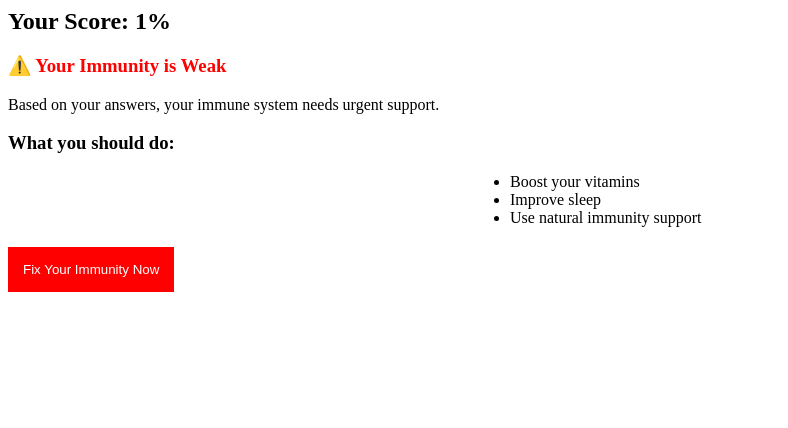
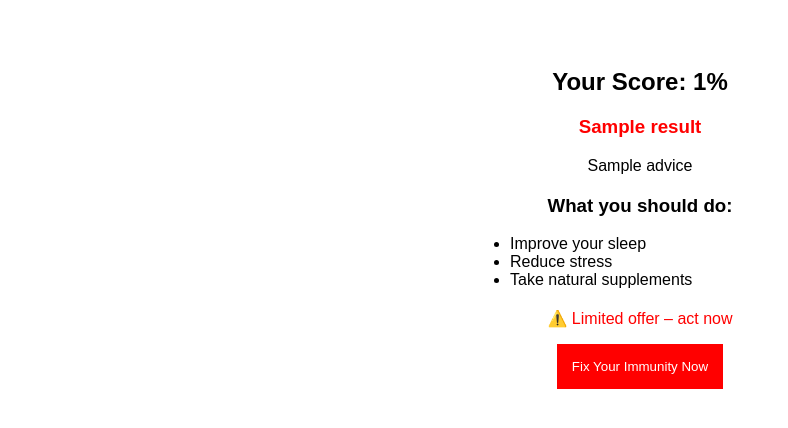
Before and after one commit to DMX120/immunity-tool, a Flask app: template templates/result.html in a window 1280 px wide. Shown: the top 428 px of the page, without its empty margins (0-788 px from the left). Run offline with Flask 3, Linux system fonts and the light colour scheme; the template is opened without the code that fills it: most values are stand-ins (such as "Sample title", 1, 10 or a date in 2020).

Commit message:
Update result.html

```diff
--- a/templates/result.html
+++ b/templates/result.html
@@ -1,23 +1,35 @@
+<!DOCTYPE html>
+<html>
+<head>
+  <title>Your Result</title>
+</head>
+<body style="text-align:center; font-family:Arial; padding:40px;">
+
   <h2>Your Score: {{ percentage }}%</h2>
 
   <h3 style="color:red;">
-⚠️ Your Immunity is Weak
+    {{ result }}
   </h3>
 
-<p>
-Based on your answers, your immune system needs urgent support.
+  <p>{{ advice }}</p>
+
+  <h3 style="margin-top:20px;">What you should do:</h3>
+
+  <ul style="text-align:left; max-width:300px; margin:auto;">
+    <li>Improve your sleep</li>
+    <li>Reduce stress</li>
+    <li>Take natural supplements</li>
+  </ul>
+
+  <p style="color:red; margin-top:20px;">
+    ⚠️ Limited offer – act now
   </p>
 
-<h3>What you should do:</h3>
-
-<ul style="text-align:left; max-width:300px; margin:auto;">
-  <li>Boost your vitamins</li>
-  <li>Improve sleep</li>
-  <li>Use natural immunity support</li>
-</ul>
-
   <a href="YOUR_AFFILIATE_LINK_HERE">
-  <button style="padding:15px; background:red; color:white; border:none; margin-top:20px;">
+    <button style="padding:15px; background:red; color:white; border:none;">
       Fix Your Immunity Now
     </button>
   </a>
+
+</body>
+</html>
```
Lines whose indentation alone changed are shown as unchanged.
